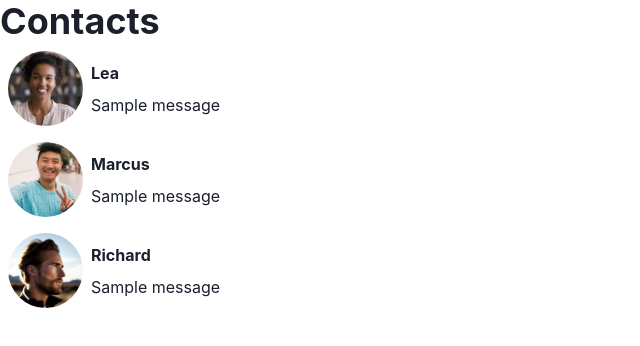
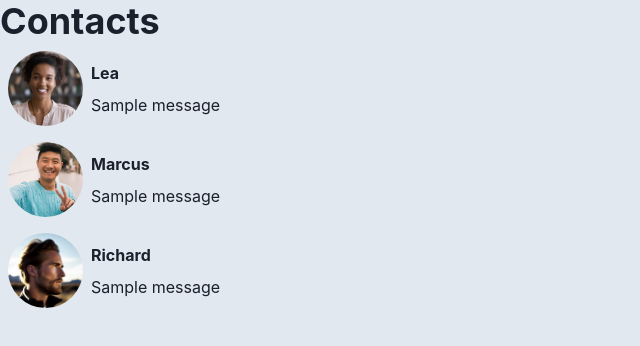
Before and after one commit to chrisvasqm/react-contacts, a React (Vite) app: page / in a window 1280 px wide. Shown: the top 346 px of the page, without its empty margins (0-640 px from the left). Built offline with nearby package versions, Linux system fonts and the light colour scheme.

Commit message:
Set background color

```diff
--- a/src/main.tsx
+++ b/src/main.tsx
@@ -2,7 +2,7 @@ import React from 'react';
 import ReactDOM from 'react-dom/client';
 import App from './App.tsx';
 import './index.css';
-import { ChakraProvider } from '@chakra-ui/react';
+import { Box, ChakraProvider } from '@chakra-ui/react';
 import { createBrowserRouter, RouterProvider } from 'react-router-dom';
 import ErrorPage from './pages/ErrorPage.tsx';
 import ContactDetailsPage from './pages/ContactDetailsPage.tsx';
@@ -25,7 +25,9 @@ const router = createBrowserRouter([
 ReactDOM.createRoot(document.getElementById('root')!).render(
   <React.StrictMode>
     <ChakraProvider>
-      <RouterProvider router={router} />
+      <Box bg={'gray.200'} h={'100vh'}>
+        <RouterProvider router={router} />
+      </Box>
     </ChakraProvider>
   </React.StrictMode>
 );
```
